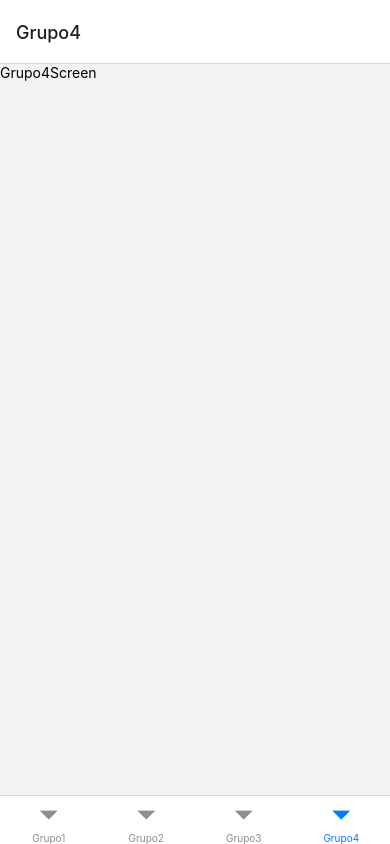
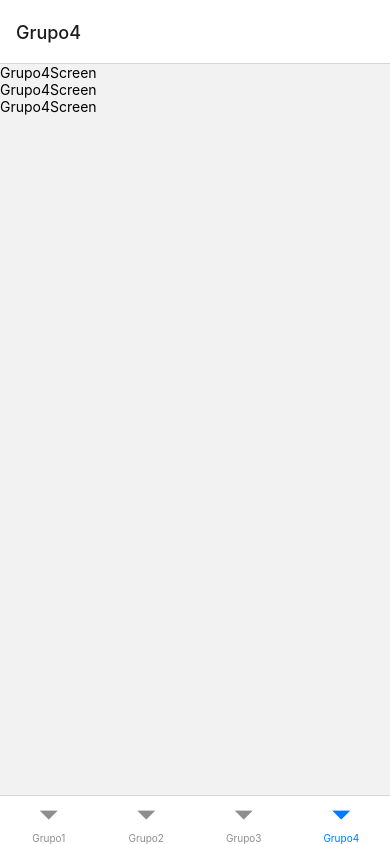
Before and after one commit to jritsqmet/movil-app, a React Native app: screen /Grupo4 in a window 390 px wide. Built offline with nearby package versions, Linux system fonts and the light colour scheme.

Commit message:
Actualizacion2

```diff
--- a/Screens/Grupo4Screen.js
+++ b/Screens/Grupo4Screen.js
@@ -5,6 +5,8 @@ export default function Grupo4Screen() {
   return (
     <View>
       <Text>Grupo4Screen</Text>
+      <Text>Grupo4Screen</Text>
+      <Text>Grupo4Screen</Text>
     </View>
   )
 }
```
